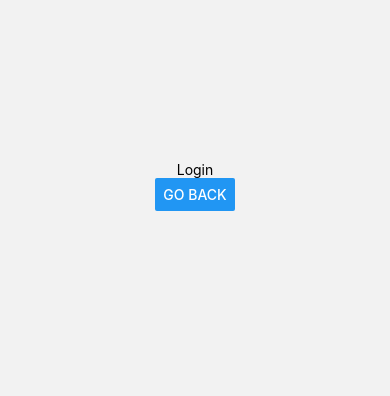
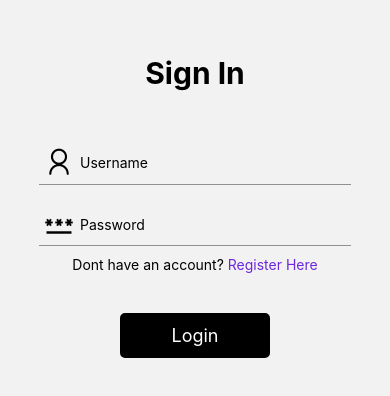
Before and after one commit to Caden4357/UC_meal_logging_app, a React Native app in the folder client/: screen /Login in a window 390 px wide. Shown: the part 236-632 px from the top of the page. Built offline with nearby package versions, Linux system fonts and the light colour scheme.

Commit message:
login working on FE need to handle validations still

```diff
--- a/client/App.js
+++ b/client/App.js
@@ -4,11 +4,12 @@ import Register from './components/Register';
 import { NavigationContainer } from '@react-navigation/native';
 import { createNativeStackNavigator } from '@react-navigation/native-stack';
 import Login from './components/Login';
+import Homepage from './components/Homepage';
 const Stack = createNativeStackNavigator();
 export default function App() {
   return (
     <NavigationContainer>
-      <Stack.Navigator initialRouteName='Register' screenOptions={{headerShown:false}}>
+      <Stack.Navigator initialRouteName='Login' screenOptions={{ headerShown: false }}>
         <Stack.Screen
           name="Register"
           component={Register}
@@ -17,6 +18,10 @@ export default function App() {
           name="Login"
           component={Login}
         />
+        <Stack.Screen
+          name="Homepage"
+          component={Homepage}
+        />
       </Stack.Navigator>
     </NavigationContainer>
   );
--- /dev/null
+++ b/client/components/Homepage.jsx
@@ -0,0 +1,11 @@
+import React, {useState} from 'react';
+import { View, Text } from 'react-native';
+
+const Homepage = (props) => {
+    return (
+        <View className='justify-center items-center flex-1'>
+            <Text>Homepage</Text>
+        </View>
+)}
+
+export default Homepage;
--- a/client/components/Login.jsx
+++ b/client/components/Login.jsx
@@ -1,11 +1,76 @@
-import React, {useState} from 'react';
-import { View, Text, Button } from 'react-native';
-const Login = ({navigation}) => {
+
+
+import React, { useState } from 'react';
+import { View, Text, Button, TextInput, Pressable } from 'react-native';
+import UsernameIcon from 'react-native-vector-icons/AntDesign';
+import PassIcon from 'react-native-vector-icons/MaterialIcons';
+import axios from 'axios'
+const Login = ({ navigation }) => {
+    const [username, setUsername] = useState('');
+    const [password, setPassword] = useState('');
+
+
+    const submitHandler = () => {
+        console.log('HERE');
+        axios.post('http://10.0.0.205:8000/api/login',{username, password}, {withCredentials:true})
+            .then((res) => {
+                // console.log('RES: ', res.headers['set-cookie']);
+                navigation.navigate('Homepage')
+            })
+            .catch((err) => {
+                console.log(err);
+            })
+    }
     return (
-        <View style={{flex:1, alignItems:'center', justifyContent:'center'}}>
-            <Text>Login</Text>
-            <Button title="Go back" onPress={() => navigation.goBack()} />
+        <View className='flex-1 items-center justify-center'>
+            {/* <Text className='text-3xl font-bold my-10'>Welcome To UC Log</Text> */}
+            <Text className='text-3xl font-bold my-10'>Sign In</Text>
+            <View style={styles.inputStyle}>
+                <UsernameIcon style={{marginRight:6}} name="user" size={30} color={'black'} />
+                <TextInput
+                    placeholder="Username"
+                    className='w-full'
+                    onChangeText={text => setUsername(text)}
+                />
+            </View>
+            <View style={styles.inputStyle}>
+                <PassIcon style={{marginRight:6}} name="password" size={30} color={'black'} />
+                <TextInput
+                    placeholder="Password"
+                    className='w-full'
+                    onChangeText={text => setPassword(text)}
+                />
+            </View>
+            <Text>Dont have an account?
+                <Text className='text-violet-700' onPress={() => navigation.navigate('Register')}> Register Here</Text>
+            </Text>
+            <Pressable style={styles.loginButton}>
+                <Text className='text-center text-white text-[18px]' onPress={submitHandler}>Login</Text>
+            </Pressable>
         </View>
-)}
+    )
+}
 
 export default Login;
+
+const styles = {
+    inputStyle: {
+        flexDirection: 'row',
+        width: '80%',
+        padding: 5,
+        borderBottomColor: '#909090',
+        borderBottomWidth: 1,
+        marginVertical: 10
+    },
+    loginButton: {
+        backgroundColor: 'black',
+        padding: 10,
+        borderRadius: 5,
+        marginTop: 40,
+        borderColor: 'black',
+        borderWidth: 2,
+        width: 150,
+        textAlign: 'center'
+    }
+
+}
--- a/client/components/Register.jsx
+++ b/client/components/Register.jsx
@@ -1,65 +1,11 @@
-import React, { useState } from 'react';
-import { View, Text, Button, TextInput, Pressable } from 'react-native';
-import UsernameIcon from 'react-native-vector-icons/AntDesign';
-import PassIcon from 'react-native-vector-icons/MaterialIcons';
-
-const Register = ({ navigation }) => {
-    const [username, setUsername] = useState('');
-    const [password, setPassword] = useState('');
-
-
-    const submitHandler = () => {
-        console.log(username, password);
-    }
+import React, {useState} from 'react';
+import { View, Text, Button } from 'react-native';
+const Register = ({navigation}) => {
     return (
-        <View className='flex-1 items-center justify-center'>
-            <Text className='text-3xl font-bold my-10'>Sign In</Text>
-            <View style={styles.inputStyle}>
-                <UsernameIcon style={{marginRight:6}} name="user" size={30} color={'black'} />
-                <TextInput
-                    placeholder="Username"
-                    className='w-full'
-                    onChangeText={text => setUsername(text)}
-                />
-            </View>
-            <View style={styles.inputStyle}>
-                <PassIcon style={{marginRight:6}} name="password" size={30} color={'black'} />
-                <TextInput
-                    placeholder="Password"
-                    className='w-full'
-                    onChangeText={text => setPassword(text)}
-                />
-            </View>
-            <Text>Dont have an account?
-                <Text className='text-violet-700' onPress={() => navigation.navigate('Login')}> Register Here</Text>
-            </Text>
-            <Pressable style={styles.loginButton}>
-                <Text className='text-center text-white text-[18px]' onPress={submitHandler}>Login</Text>
-            </Pressable>
+        <View style={{flex:1, alignItems:'center', justifyContent:'center'}}>
+            <Text>Register</Text>
+            <Button title="Go back" onPress={() => navigation.navigate('Login')} />
         </View>
-    )
-}
+)}
 
 export default Register;
-
-const styles = {
-    inputStyle: {
-        flexDirection: 'row',
-        width: '80%',
-        padding: 5,
-        borderBottomColor: '#909090',
-        borderBottomWidth: 1,
-        marginVertical: 10
-    },
-    loginButton: {
-        backgroundColor: 'black',
-        padding: 10,
-        borderRadius: 5,
-        marginTop: 40,
-        borderColor: 'black',
-        borderWidth: 2,
-        width: 150,
-        textAlign: 'center'
-    }
-
-}
```
Also changed, not shown: 2 other files (tests, documents, lock files or other folders).
